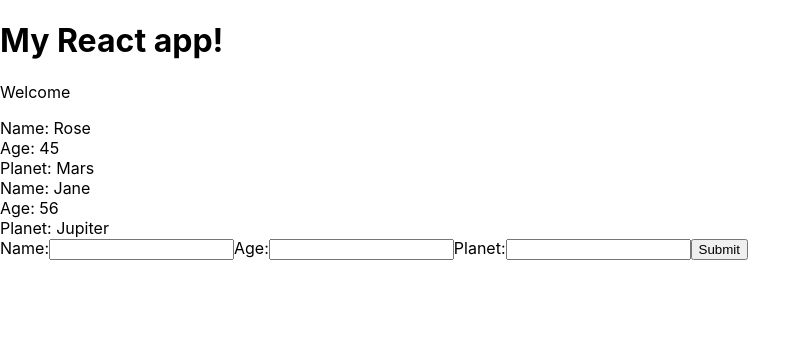
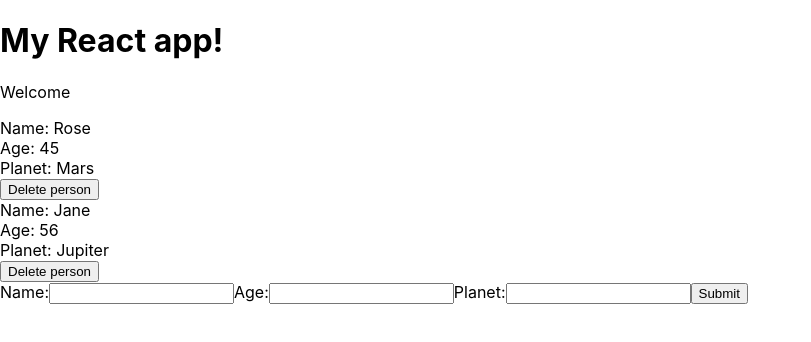
Before and after one commit to rarrunategu1/react_n_redux, a React (Create React App) app in the folder my-app/: page / in a window 1280 px wide. Shown: the top 342 px of the page, without its empty margins (0-811 px from the left). Built offline with nearby package versions, Linux system fonts and the light colour scheme.

Commit message:
changed back to if statement, included the new deletePerson function from App.js to use for deleting a person in the AboutRose UI component.  Also added a button to perform a delete function when clicked

```diff
--- a/my-app/src/AboutRose.js
+++ b/my-app/src/AboutRose.js
@@ -1,34 +1,25 @@
 import React from 'react';
 
-const AboutRose = ({about}) => { //destructuring is happening directly in the brackets
-// const aboutList = about.map(about =>{
-//     if(about.age > 20){
-//               return (
-//             <div className="about" key={about.id}>
-//             <div>Name: {about.name}</div>
-//             <div>Age: {about.age}</div>
-//             <div>Planet: {about.planet}</div>
-//             </div>
-//                 );
-//     } else {
-//         return null;
-//     }
-//         });
+const AboutRose = ({about, deletePerson}) => { //destructuring is happening directly in the brackets
+const aboutList = about.map(about =>{
+    if(about.age > 20){
+              return (
+            <div className="about" key={about.id}>
+            <div>Name: {about.name}</div>
+            <div>Age: {about.age}</div>
+            <div>Planet: {about.planet}</div>
+            <button onClick={() => {deletePerson(about.id)}}>Delete person</button>
+            </div>
+                );
+    } else {
+        return null;
+    }
+        });
 
 
         return(
             <div className="about-list">
-            {
-            about.map(about => {
-            return about.age > 20 ? (
-             <div className="about" key={about.id}>
-              <div>Name: {about.name}</div>
-              <div>Age: {about.age}</div>
-              <div>Planet: {about.planet}</div>
-             </div>
-            ) : null;
-        })
-     }
+            {aboutList }
 
 
             </div>
```
